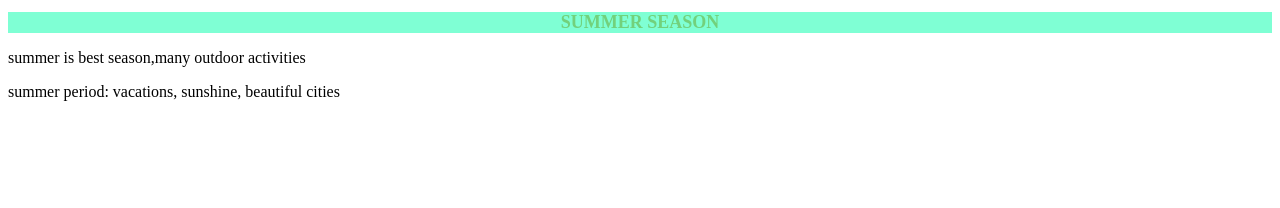
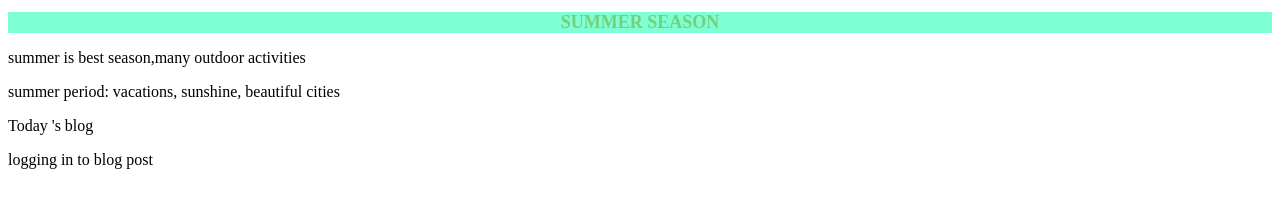
Before and after one commit to clarerutsky/gittask, a plain HTML site: page line.html in a window 1280 px wide. Drawn offline with Linux system fonts and the light colour scheme.

Commit message:
commit changes made in line.html

```diff
--- a/line.html
+++ b/line.html
@@ -12,6 +12,8 @@
     <h1>SUMMER SEASON</h1>
     <P>summer is best season,many outdoor activities</P>
     <P>summer period: vacations, sunshine, beautiful cities</P>
+    <P>Today 's blog</P>
+    <P>logging in to blog post</P>
 
 </body>
 </html>
```
Also changed, not shown: 2 other files.
